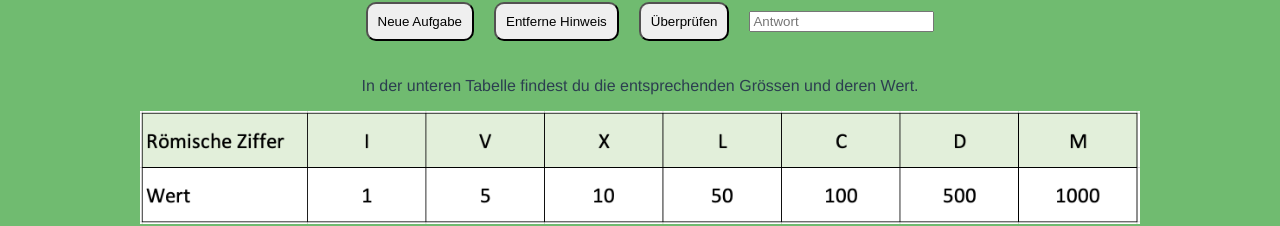
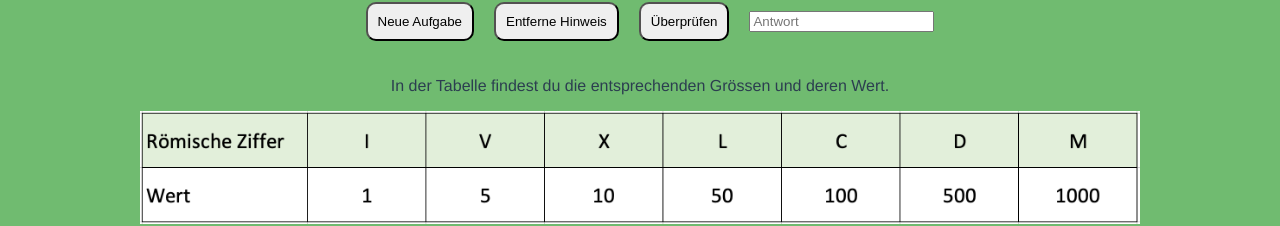
Before and after one commit to Fisnik-Mustafa/bsc-thesis, a Vue app: page /romansystem_1 in a window 1280 px wide. Both pictures are taken after a click on the button "Zeige Hinweis". Shown: the part 572-798 px from the top of the page. Built offline with nearby package versions, Linux system fonts and the light colour scheme.

Commit message:
Kleine Änderung

```diff
--- a/src/views/Romansystem_1.vue
+++ b/src/views/Romansystem_1.vue
@@ -49,7 +49,7 @@
     <button @click="removeHint()" class="btn_submit" v-if="hint">Entferne Hinweis</button>
     <button @click="submit()" class="btn_submit">Überprüfen</button>
     <input v-model="eingabe" type="text" placeholder="Antwort">
-    <p v-if="hint">In der unteren Tabelle findest du die entsprechenden Grössen und deren Wert.</p>
+    <p v-if="hint">In der Tabelle findest du die entsprechenden Grössen und deren Wert.</p>
     <img src="../assets/hints/hint_roman_1.png" width="1000" v-if="hint">
 
   </div>
@@ -132,4 +132,5 @@ export default {
 .roman {
   width: 1000px;
 }
+
 </style>
```
